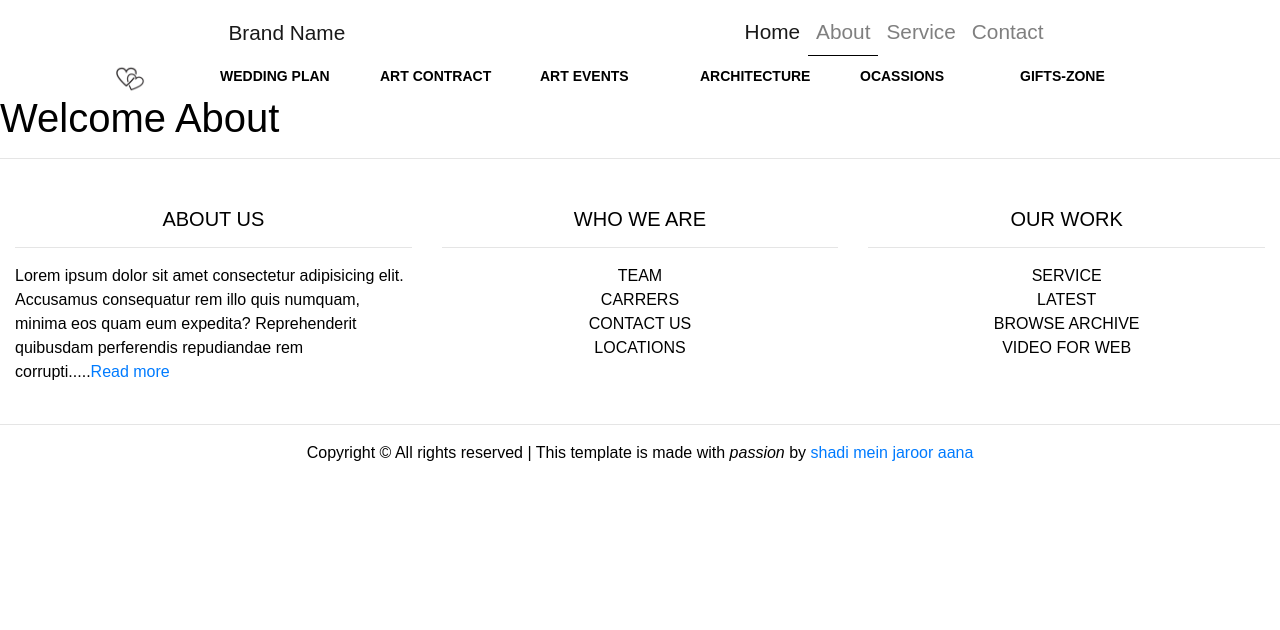
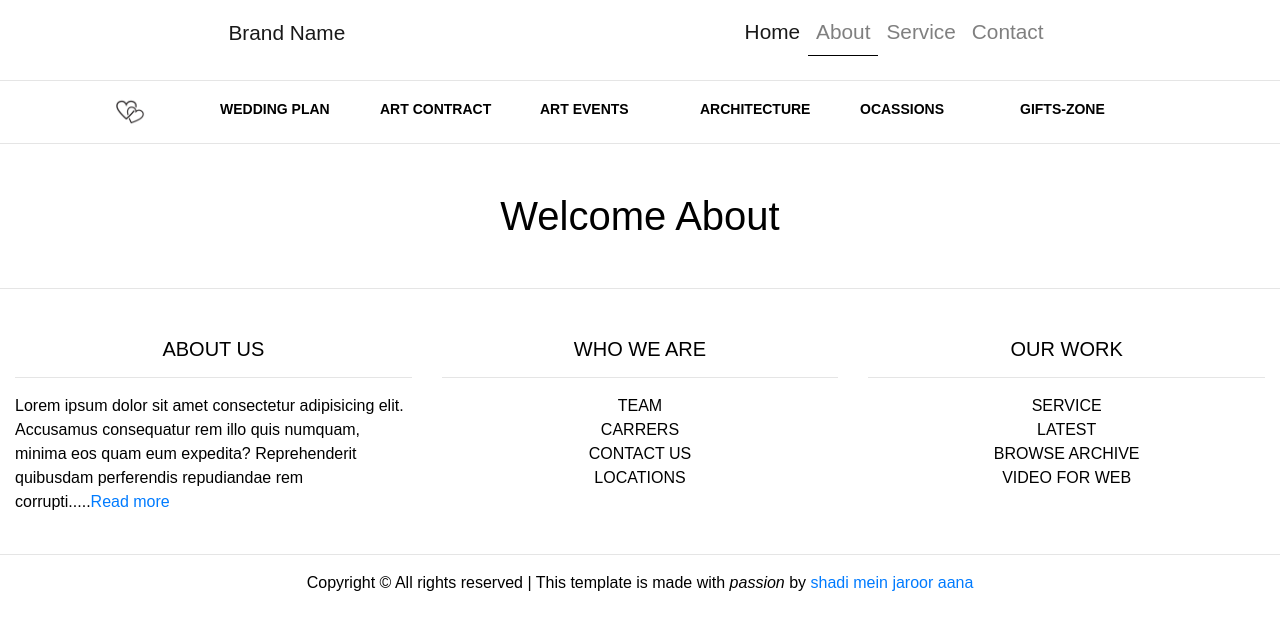
Before and after one commit to jansanshivhare/shadi_mein_jaroor_aana, a React (Create React App) app: page /about in a window 1280 px wide. Shown: the top 630 px of the page. Built offline with nearby package versions, Linux system fonts and the light colour scheme.

Commit message:
bg changed finalize

```diff
--- a/src/App.js
+++ b/src/App.js
@@ -17,7 +17,9 @@ function App() {
     <>
       <div className='top_side'>
         <Navbar />
+        <hr />
         <SubNav />
+        <hr />
       </div>
       <div className='main_pages'>
         <Switch>
--- a/src/Pages/About.jsx
+++ b/src/Pages/About.jsx
@@ -3,7 +3,7 @@ import React from 'react';
 const About = () => {
   return (
     <>
-      <h1>Welcome About</h1>
+      <h1 className='text-center mx-auto my-5'>Welcome About</h1>
     </>
   );
 };
```
